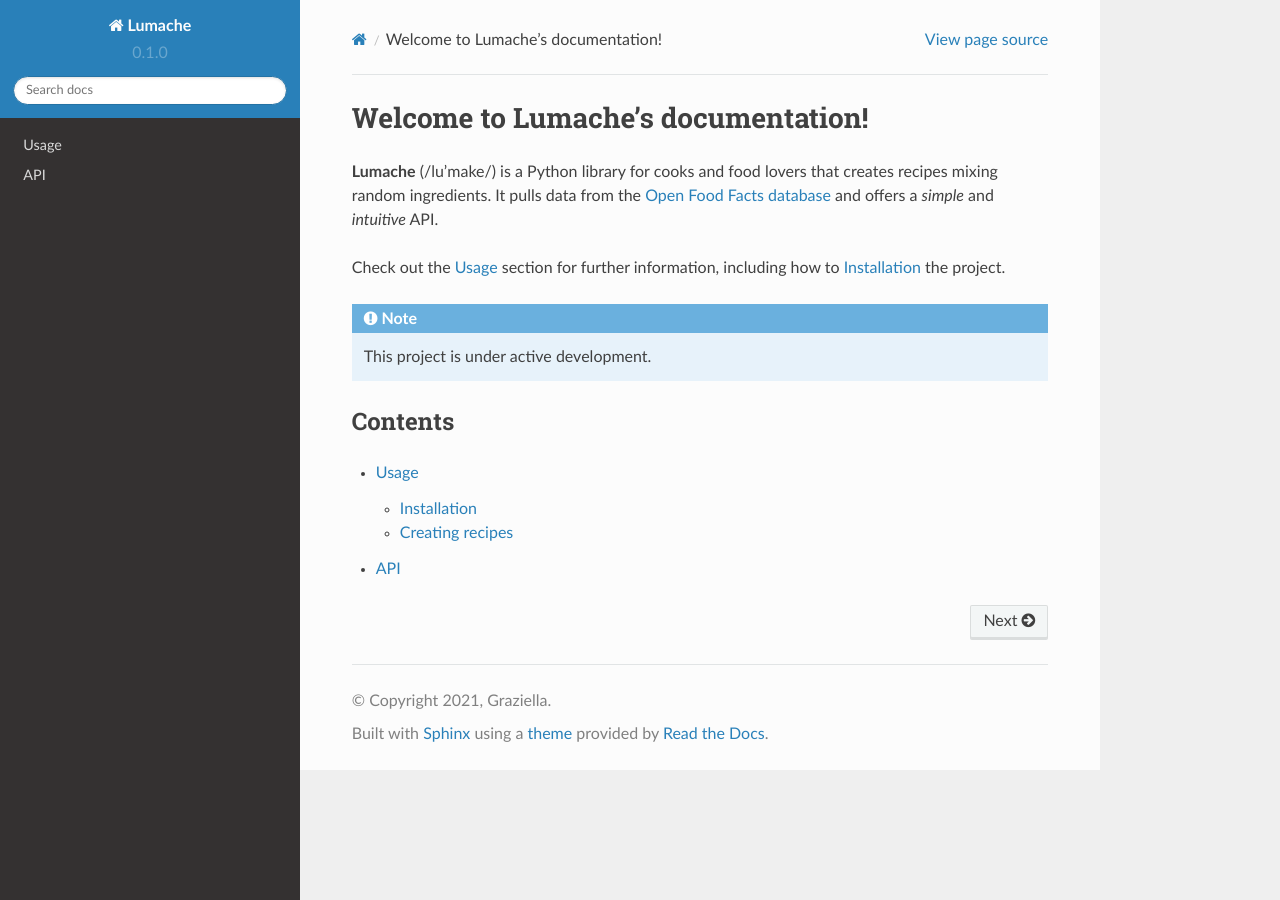
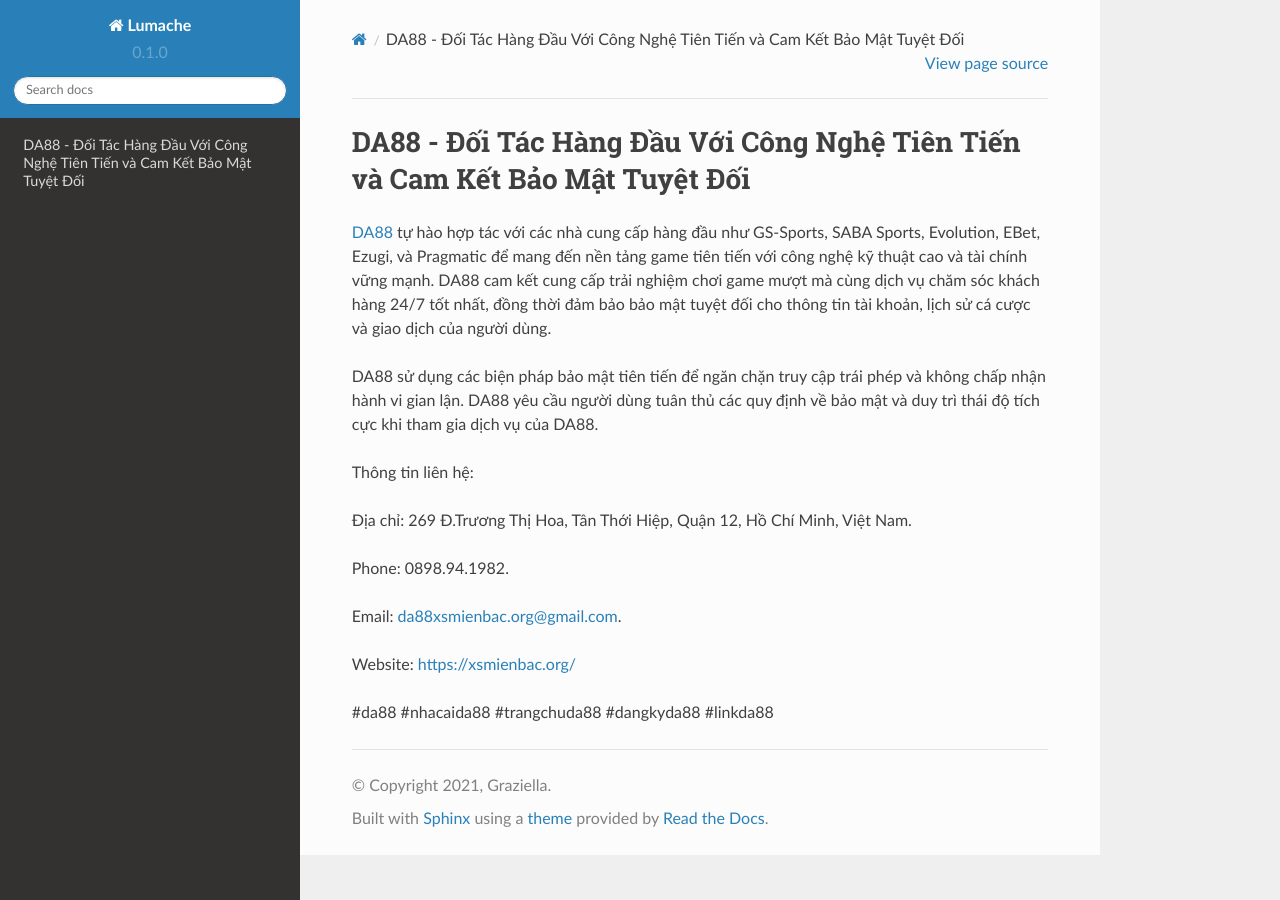
Before and after one commit to vanthanhtuan2022/da88xsmienbacorg, a Sphinx documentation site: the page built from docs/source/index.rst, in a window 1280 px wide. Built offline with Sphinx 7.4.7 and the Read the Docs theme 2.0.0, drawn with Linux system fonts in a browser that asks for light colours.

Commit message:
Update index.rst

```diff
--- a/docs/source/index.rst
+++ b/docs/source/index.rst
@@ -1,22 +1,18 @@
-Welcome to Lumache's documentation!
+DA88 - Đối Tác Hàng Đầu Với Công Nghệ Tiên Tiến và Cam Kết Bảo Mật Tuyệt Đối
 ===================================
 
-**Lumache** (/lu'make/) is a Python library for cooks and food lovers
-that creates recipes mixing random ingredients.
-It pulls data from the `Open Food Facts database <https://world.openfoodfacts.org/>`_
-and offers a *simple* and *intuitive* API.
+`DA88 <https://xsmienbac.org/>`_ tự hào hợp tác với các nhà cung cấp hàng đầu như GS-Sports, SABA Sports, Evolution, EBet, Ezugi, và Pragmatic để mang đến nền tảng game tiên tiến với công nghệ kỹ thuật cao và tài chính vững mạnh. DA88 cam kết cung cấp trải nghiệm chơi game mượt mà cùng dịch vụ chăm sóc khách hàng 24/7 tốt nhất, đồng thời đảm bảo bảo mật tuyệt đối cho thông tin tài khoản, lịch sử cá cược và giao dịch của người dùng.
 
-Check out the :doc:`usage` section for further information, including
-how to :ref:`installation` the project.
+DA88 sử dụng các biện pháp bảo mật tiên tiến để ngăn chặn truy cập trái phép và không chấp nhận hành vi gian lận. DA88 yêu cầu người dùng tuân thủ các quy định về bảo mật và duy trì thái độ tích cực khi tham gia dịch vụ của DA88.
 
-.. note::
+Thông tin liên hệ:
 
-   This project is under active development.
+Địa chỉ: 269 Đ.Trương Thị Hoa, Tân Thới Hiệp, Quận 12, Hồ Chí Minh, Việt Nam.
 
-Contents
---------
+Phone: 0898.94.1982.
 
-.. toctree::
+Email: da88xsmienbac.org@gmail.com.
 
-   usage
-   api
+Website: https://xsmienbac.org/
+
+#da88 #nhacaida88 #trangchuda88 #dangkyda88 #linkda88
```
